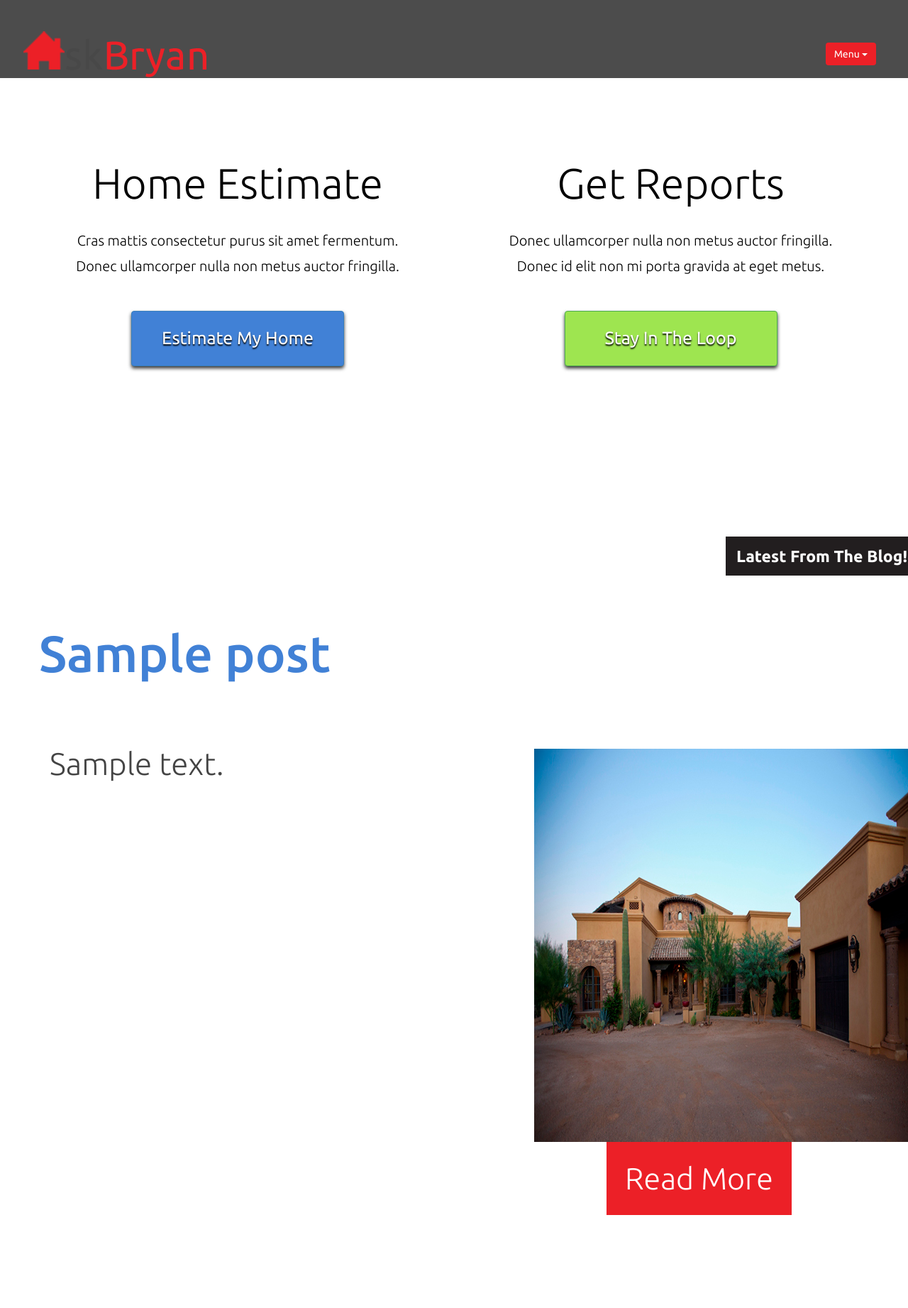
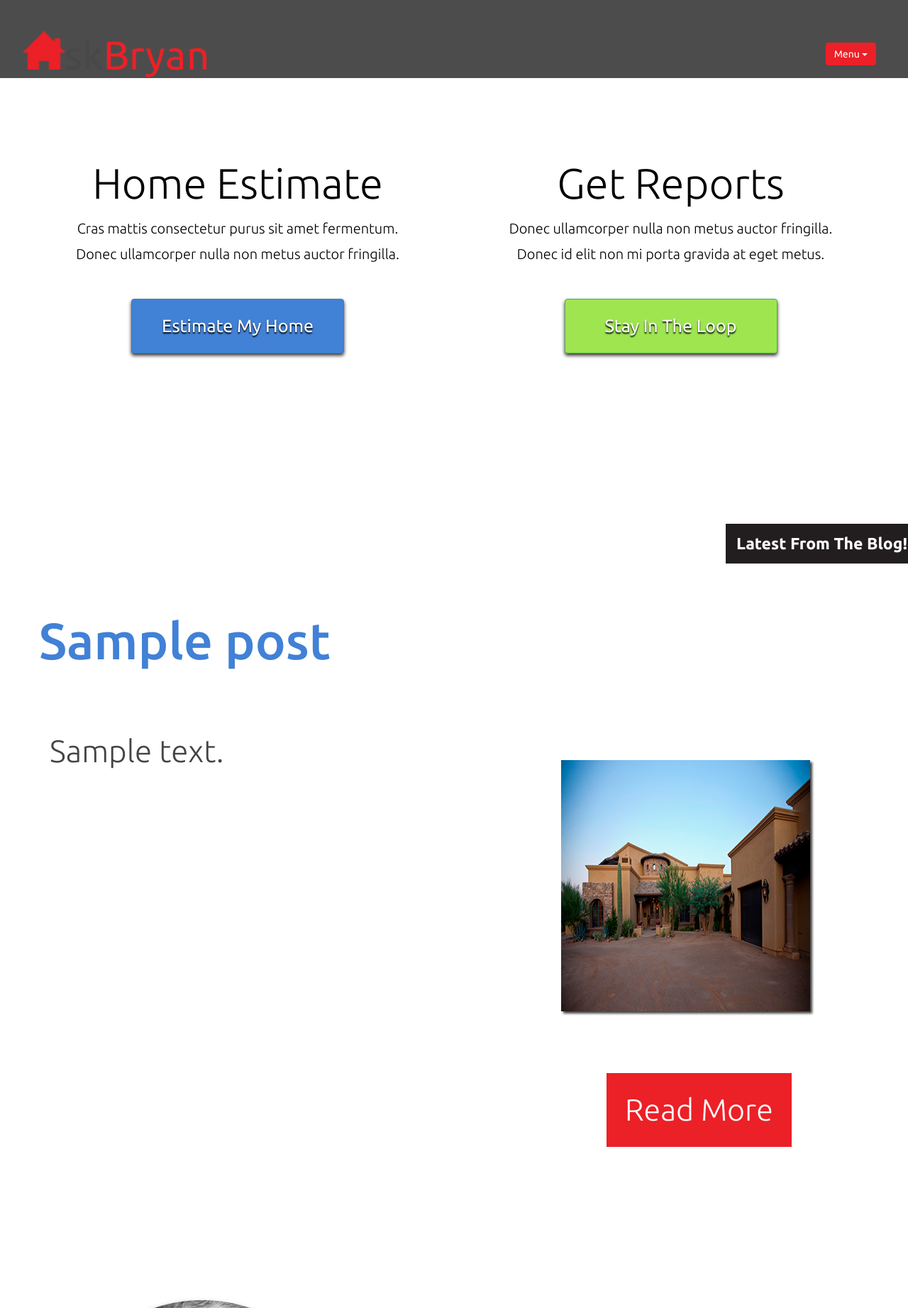
Before and after one commit to tazemebro/wordpress-enviroment, a WordPress theme: template themes/askbryan/index.php in a window 1280 px wide. Shown: the top 1843 px of the page at 71% size. Run offline with PHP 8.4 and a stand-in for WordPress, Linux system fonts and the light colour scheme; the site name, menu and one post (Sample post) are stand-ins, and other content is empty.

Commit message:
askbryan
blog - fixed - shadow on image

```diff
--- a/themes/askbryan/css/reset.css
+++ b/themes/askbryan/css/reset.css
@@ -78,7 +78,7 @@ summary,
 time,
 mark,
 audio,
-video 													{ margin:0; padding:0; border:0; outline:0; font-size:100%; vertical-align:baseline; background:transparent; }
+video { margin:0; padding:0; border:0; outline:0; font-size:50%; vertical-align:baseline; background:transparent; }
 
 article,
 aside,
--- a/themes/askbryan/index.php
+++ b/themes/askbryan/index.php
@@ -54,7 +54,7 @@
 					<?php the_content(); ?>
 				</div>
 				<div class="col-md-5">
-					<img class="house_image" src="<?php bloginfo ('template_directory'); ?>/css/images/house_image.jpg" alt="house" style="padding-top: 85px;"/>
+					<img class="house_image" src="<?php bloginfo ('template_directory'); ?>/css/images/house_image.png" alt="house" style="padding-top: 85px; padding-bottom: 40px;"/>
 				</div>
 			</div>
 	</article>
```
Also changed, not shown: themes/askbryan/css/images/house_image.jpg (deleted), themes/askbryan/css/images/house_image.png (added).
